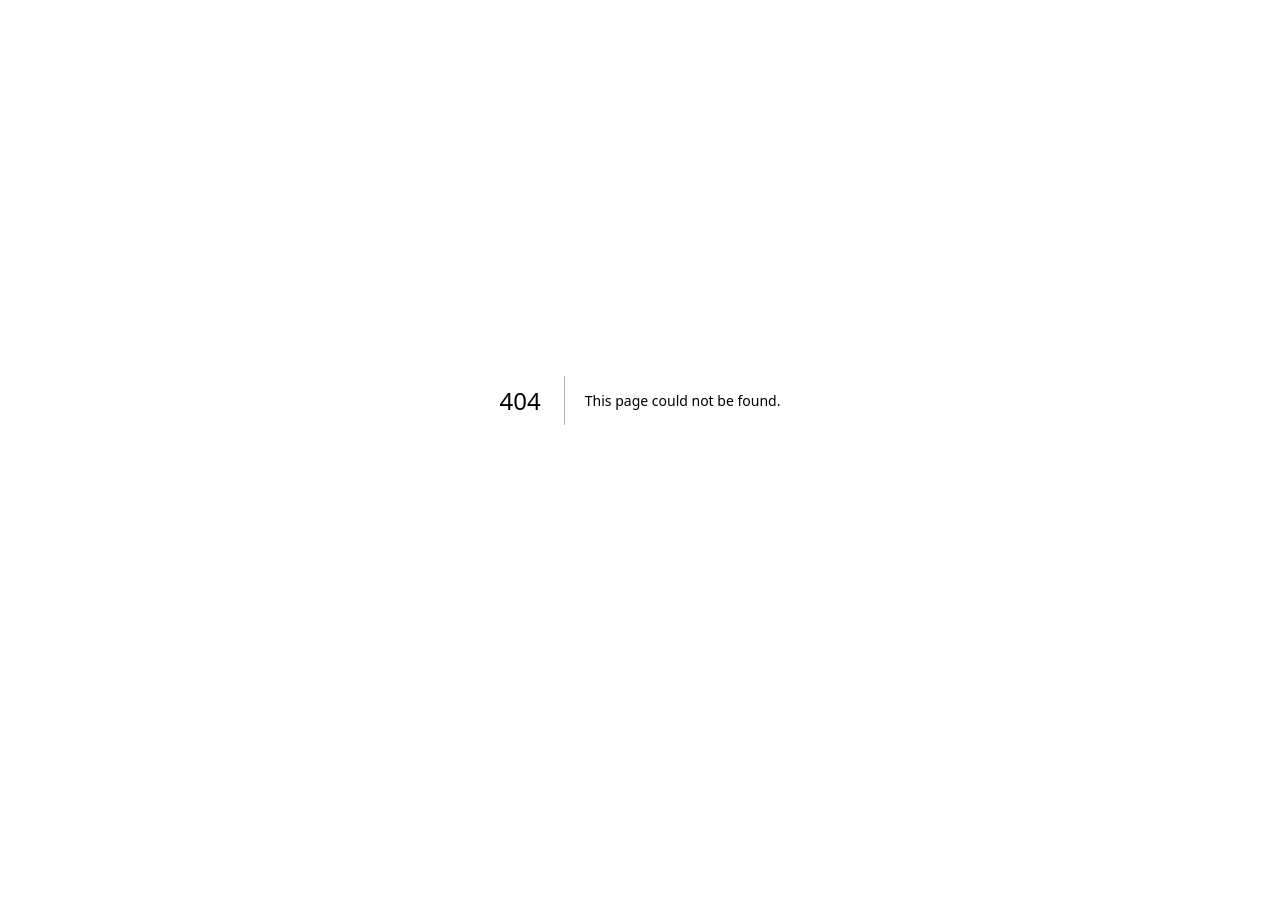
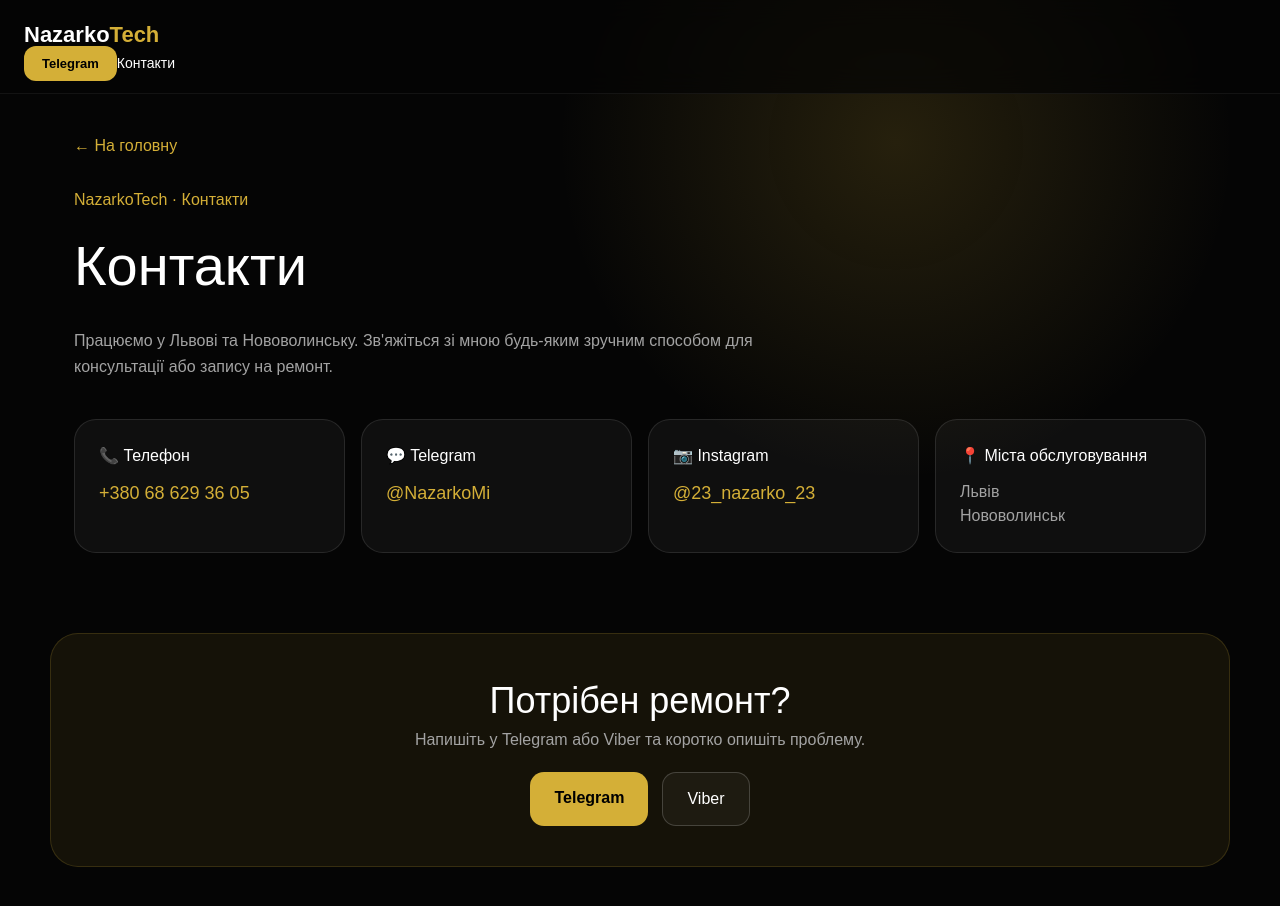
Before and after one commit to NazarkoMi/nazarkotech, a Next.js app: page /contacts in a window 1280 px wide. Before the commit this address had no page. Shown: the top 906 px of the page. Before the commit the page ends 800 px from the top, so only its background shows below. Built offline with nearby package versions, Linux system fonts and the light colour scheme.

Commit message:
SEO and contacts improvements

```diff
--- a/app/components/Header.tsx
+++ b/app/components/Header.tsx
@@ -8,6 +8,11 @@ export default function Header() {
       <a href="https://t.me/NazarkoMi" style={smallGoldButton} className="btn">
         Telegram
       </a>
+
+<a href="/contacts" style={navLink}>
+  Контакти
+</a>
+
     </header>
   );
 }
@@ -32,6 +37,13 @@ const logo = {
   fontWeight: "bold",
 };
 
+const navLink = {
+  color: "white",
+  textDecoration: "none",
+  fontSize: "14px",
+  marginRight: "16px",
+};
+
 const smallGoldButton = {
   background: "#D4AF37",
   color: "black",
--- /dev/null
+++ b/app/contacts/page.tsx
@@ -0,0 +1,192 @@
+import Header from "../components/Header";
+import Link from "next/link";
+
+export default function ContactsPage() {
+  return (
+    <main style={page}>
+      <Header />
+
+      <section style={hero}>
+        <Link href="/" style={backButton}>
+          ← На головну
+        </Link>
+
+        <p style={eyebrow}>NazarkoTech · Контакти</p>
+
+        <h1 style={title}>Контакти</h1>
+
+        <p style={subtitle}>
+  Працюємо у Львові та Нововолинську. Зв'яжіться зі мною будь-яким зручним способом для консультації або запису на ремонт.
+</p>
+      </section>
+
+      <section style={contactsWrap}>
+        <div style={contactCard}>
+          <h2 style={cardTitle}>📞 Телефон</h2>
+          <a href="tel:+380686293605" style={link}>
+            +380 68 629 36 05
+          </a>
+        </div>
+
+        <div style={contactCard}>
+          <h2 style={cardTitle}>💬 Telegram</h2>
+          <a href="https://t.me/NazarkoMi" style={link}>
+            @NazarkoMi
+          </a>
+        </div>
+
+        <div style={contactCard}>
+          <h2 style={cardTitle}>📷 Instagram</h2>
+          <a
+            href="https://instagram.com/23_nazarko_23"
+            style={link}
+          >
+            @23_nazarko_23
+          </a>
+        </div>
+
+        <div style={contactCard}>
+  <h2 style={cardTitle}>📍 Міста обслуговування</h2>
+  <p style={text}>
+    Львів<br />
+    Нововолинськ
+  </p>
+</div>
+      </section>
+
+      <section style={cta}>
+        <h2 style={ctaTitle}>Потрібен ремонт?</h2>
+
+        <p style={ctaText}>
+          Напишіть у Telegram або Viber та коротко опишіть проблему.
+        </p>
+
+        <div style={buttons}>
+          <a
+            href="https://t.me/NazarkoMi"
+            style={goldButton}
+          >
+            Telegram
+          </a>
+
+          <a
+            href="viber://chat?number=%2B380686293605"
+            style={darkButton}
+          >
+            Viber
+          </a>
+        </div>
+      </section>
+    </main>
+  );
+}
+
+const page = {
+  minHeight: "100vh",
+  background:
+    "radial-gradient(circle at 70% 15%, rgba(212,175,55,0.16), transparent 28%), #050505",
+  color: "white",
+  fontFamily: "Arial, sans-serif",
+};
+
+const hero = {
+  maxWidth: "1180px",
+  margin: "0 auto",
+  padding: "40px 24px",
+};
+
+const backButton = {
+  display: "inline-flex",
+  marginBottom: "30px",
+  color: "#D4AF37",
+  textDecoration: "none",
+};
+
+const eyebrow = {
+  color: "#D4AF37",
+  marginBottom: "12px",
+};
+
+const title = {
+  fontSize: "56px",
+  margin: "0 0 20px",
+};
+
+const subtitle = {
+  color: "#A3A3A3",
+  maxWidth: "700px",
+  lineHeight: "1.6",
+};
+
+const contactsWrap = {
+  maxWidth: "1180px",
+  margin: "0 auto",
+  padding: "0 24px 40px",
+  display: "grid",
+  gridTemplateColumns: "repeat(auto-fit, minmax(250px, 1fr))",
+  gap: "16px",
+};
+
+const contactCard = {
+  background: "rgba(255,255,255,0.045)",
+  border: "1px solid rgba(255,255,255,0.1)",
+  borderRadius: "22px",
+  padding: "24px",
+};
+
+const cardTitle = {
+  marginBottom: "12px",
+};
+
+const link = {
+  color: "#D4AF37",
+  textDecoration: "none",
+  fontSize: "18px",
+};
+
+const text = {
+  color: "#A3A3A3",
+};
+
+const cta = {
+  maxWidth: "1180px",
+  margin: "40px auto 80px",
+  padding: "40px 24px",
+  borderRadius: "28px",
+  background: "rgba(212,175,55,0.08)",
+  border: "1px solid rgba(212,175,55,0.18)",
+  textAlign: "center" as const,
+};
+
+const ctaTitle = {
+  fontSize: "36px",
+};
+
+const ctaText = {
+  color: "#A3A3A3",
+};
+
+const buttons = {
+  display: "flex",
+  justifyContent: "center",
+  gap: "14px",
+  marginTop: "20px",
+};
+
+const goldButton = {
+  background: "#D4AF37",
+  color: "black",
+  padding: "14px 24px",
+  borderRadius: "14px",
+  textDecoration: "none",
+  fontWeight: "bold",
+};
+
+const darkButton = {
+  border: "1px solid rgba(255,255,255,0.18)",
+  color: "white",
+  padding: "14px 24px",
+  borderRadius: "14px",
+  textDecoration: "none",
+  background: "rgba(255,255,255,0.04)",
+};
--- a/app/layout.tsx
+++ b/app/layout.tsx
@@ -13,10 +13,25 @@ const geistMono = Geist_Mono({
 });
 
 export const metadata: Metadata = {
-  title: "NazarkoTech | Premium iPhone Service у Львові",
+  title:
+    "NazarkoTech — ремонт iPhone, Android, ноутбуків, ПК та консолей у Львові та Нововолинську",
 
   description:
-    "Професійний ремонт iPhone у Львові.",
+    "Ремонт iPhone, Android, ноутбуків, ПК, PlayStation та Xbox. Львів та Нововолинськ. Безкоштовна діагностика, якісне обслуговування та консультація.",
+
+  keywords: [
+    "NazarkoTech",
+    "ремонт iPhone Львів",
+    "ремонт Android Львів",
+    "ремонт ноутбуків Львів",
+    "ремонт ПК Львів",
+    "ремонт PlayStation Львів",
+    "ремонт Xbox Львів",
+    "ремонт телефонів Нововолинськ",
+    "ремонт ноутбуків Нововолинськ",
+  ],
+
+  authors: [{ name: "NazarkoTech" }],
 
   icons: {
     icon: "/favicon.png",
@@ -30,7 +45,7 @@ export default function RootLayout({
 }>) {
   return (
     <html
-      lang="en"
+      lang="uk"
       className={`${geistSans.variable} ${geistMono.variable} h-full antialiased`}
     >
       <body className="min-h-full flex flex-col">{children}</body>
--- a/app/page.tsx
+++ b/app/page.tsx
@@ -38,7 +38,7 @@ export default function Home() {
       </section>
 
       <footer style={footer}>
-        © 2026 NazarkoTech · Львів · +380686293605
+        © 2026 NazarkoTech · Львів та Нововолинськ · +380686293605
       </footer>
 
       <style>{`
@@ -92,6 +92,13 @@ export default function Home() {
           .btn:hover {
             transform: none;
           }
+
+          @media (max-width: 768px) {
+  h1 {
+    font-size: 42px !important;
+    line-height: 1.1 !important;
+  }
+}
 
           .repair-grid {
             grid-template-columns: 1fr 1fr !important;
```
